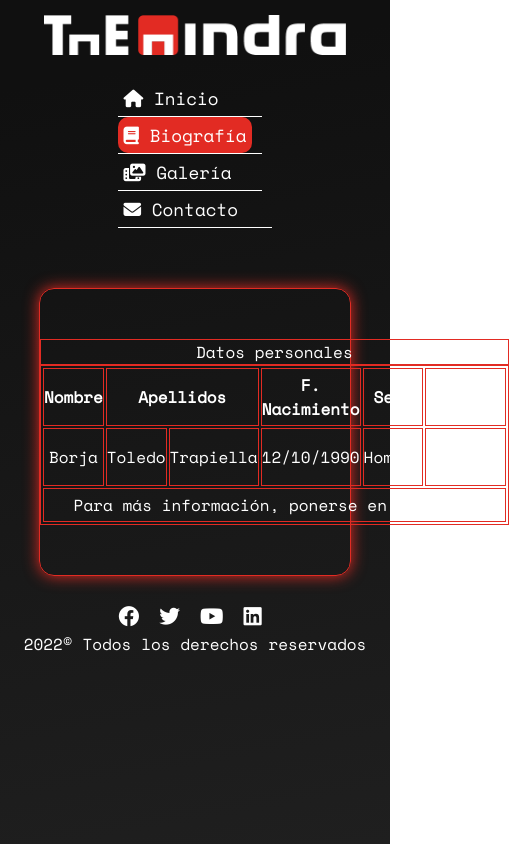
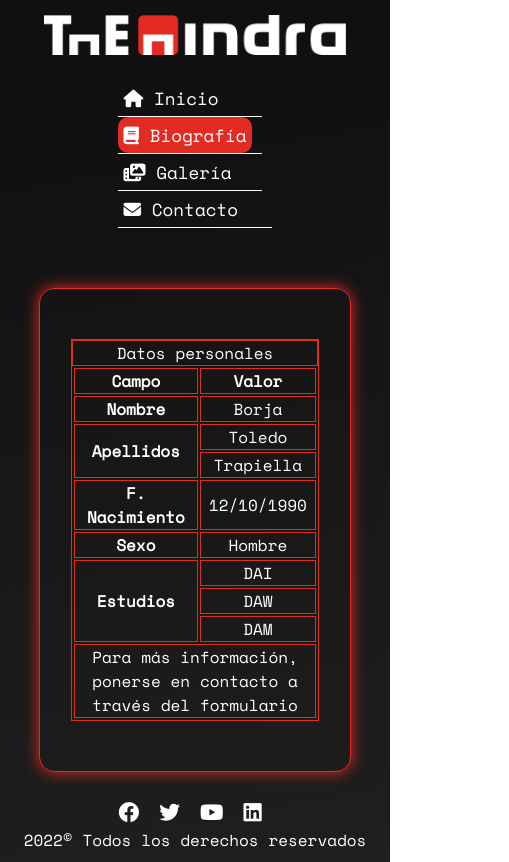
Before and after one commit to btt08/ramp-up-borjatt, a plain HTML site: page pages/biografia.html in a window 390 px wide. Shown: the whole page, 509 px wide, since content can reach past the window. Drawn offline with nearby package versions, Linux system fonts and the light colour scheme.

Commit message:
Añadida tabla vertical para pantallas pequeñas

```diff
--- a/css/styles.css
+++ b/css/styles.css
@@ -153,7 +153,8 @@
   border: 1px solid var(--color-accent);
 }
 
-#section-table {
+#section-table,
+#section-table-small {
   width: 80%;
   margin: 50px auto;
   text-align: center;
@@ -164,6 +165,9 @@
   padding: 4px 0;
 }
 
+#section-table-small {
+  display: none;
+}
 
 /*
       /////////////////////////////////
@@ -421,6 +425,15 @@
   #section-nav .card.three:hover {
     height: 150px;
   }
+
+  #section-table {
+    display: none;
+  }
+
+  #section-table-small {
+    display: block;
+  }
+
 }
 
 @media(max-width:580px) {
--- a/pages/biografia.html
+++ b/pages/biografia.html
@@ -83,10 +83,57 @@
             </tbody>
             <tfoot>
               <tr>
-                <td colspan="6">Para más información, ponerse en contacto</td>
+                <td colspan="6">Para más información, ponerse en contacto a través del formulario</td>
               </tr>
             </tfoot>
           </table>
+
+          <table id="section-table-small">
+            <caption class="table-caption">Datos personales</caption>
+            <thead>
+              <tr>
+                <th>Campo</th>
+                <th>Valor</th>
+              </tr>
+            </thead>
+            <tbody>
+              <tr>
+                <th>Nombre</th>
+                <td>Borja</td>
+              </tr>
+              <tr>
+                <th rowspan="2">Apellidos</th>
+                <td>Toledo</td>
+              </tr>
+              <tr>
+                <td>Trapiella</td>
+              </tr>
+              <tr>
+                <th>F. Nacimiento</th>
+                <td>12/10/1990</td>
+              </tr>
+              <tr>
+                <th>Sexo</th>
+                <td>Hombre</td>
+              </tr>
+              <tr>
+                <th rowspan="3">Estudios</th>
+                <td>DAI</td>
+              </tr>
+              <tr>
+                <td>DAW</td>
+              </tr>
+              <tr>
+                <td>DAM</td>
+              </tr>
+            </tbody>
+            <tfoot>
+              <tr>
+                <td colspan="2">Para más información, ponerse en contacto a través del formulario</td>
+              </tr>
+            </tfoot>
+          </table>
+
         </section>
       </main>
       <footer id="footer-main">
```
